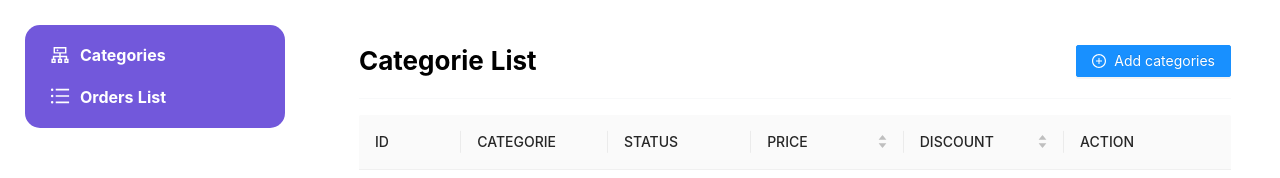
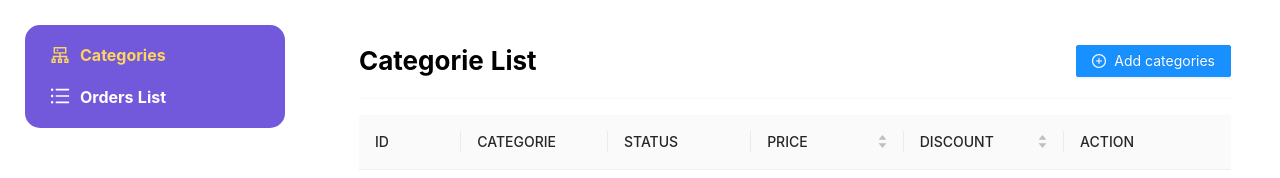
Before and after one commit to canhlocphan/ecommerce-management-frontend, a React (Create React App) app: page / in a window 1280 px wide. Shown: the top 178 px of the page. Built offline with nearby package versions, Linux system fonts and the light colour scheme.

Commit message:
add router

```diff
--- a/package.json
+++ b/package.json
@@ -15,6 +15,7 @@
     "react-dom": "^18.2.0",
     "react-number-format": "^4.9.3",
     "react-redux": "^8.0.2",
+    "react-router-dom": "^6.3.0",
     "react-scripts": "5.0.1",
     "web-vitals": "^2.1.4"
   },
--- a/src/App.jsx
+++ b/src/App.jsx
@@ -1,3 +1,5 @@
+// libs
+import { Routes, Route } from "react-router-dom";
 // components
 import MainSideMenu from "./components/MainSideMenu";
 import OrdersList from "./pages/OrdersList";
@@ -9,7 +11,10 @@ const App = () => (
   <div className="app-wrapper">
     <div className="app-wrapper-inner">
       <MainSideMenu />
-      <OrdersList />
+      <Routes>
+        <Route path="/" element={<OrdersList />} />
+        <Route path="/orders-list" element={<h1>VCL</h1>} />
+      </Routes>
     </div>
   </div>
 );
--- a/src/components/MainSideMenu/components/MenuItem/index.jsx
+++ b/src/components/MainSideMenu/components/MenuItem/index.jsx
@@ -1,15 +1,19 @@
 // libs
-import React from 'react';
+import React from "react";
+import { NavLink } from "react-router-dom";
 // others
-import './styles.scss';
+import "./styles.scss";
 
-const MenuItem = ({ title, icon }) => (
-    <div className="menu-item-wrapper">
-      <div className="menu-item-icon-wrapper">
-        {icon}
-      </div>
+const MenuItem = ({ title, icon, to }) => {
+  const navLinkClass = ({ isActive }) =>
+    isActive ? "menu-item-wrapper activated" : "menu-item-wrapper";
+
+  return (
+    <NavLink to={to} className={navLinkClass}>
+      <div className="menu-item-icon-wrapper">{icon}</div>
       <div className="menu-item-title">{title}</div>
-    </div>
-  )
+    </NavLink>
+  );
+};
 
 export default MenuItem;
--- a/src/components/MainSideMenu/components/MenuItem/styles.scss
+++ b/src/components/MainSideMenu/components/MenuItem/styles.scss
@@ -5,6 +5,10 @@
   padding: 5px;
   color: #fff;
   cursor: pointer;
+
+  &.activated {
+    color: #ffd55d;
+  }
 
   .menu-item-icon-wrapper {
     padding: 0px 10px 0px 10px;
--- a/src/components/MainSideMenu/mains/MenuList/index.jsx
+++ b/src/components/MainSideMenu/mains/MenuList/index.jsx
@@ -9,8 +9,8 @@ import "./styles.scss";
 
 const MenuList = () => (
   <div className="menu-list-wrapper">
-    {mainSideMenuList.map(({ title, icon }) => (
-      <MenuItem key={title} {...{title,icon}} />
+    {mainSideMenuList.map(({ title, icon, to }) => (
+      <MenuItem key={title} {...{ title, icon, to }} />
     ))}
   </div>
 );
--- a/src/dataSources/mainSideMenu.js
+++ b/src/dataSources/mainSideMenu.js
@@ -1,8 +1,8 @@
 import { UnorderedListOutlined, ClusterOutlined } from "@ant-design/icons";
 
 const mainSideMenuList = [
-  { title: "Categories", icon: <ClusterOutlined /> },
-  { title: "Orders List", icon: <UnorderedListOutlined /> }
+  { title: "Categories", icon: <ClusterOutlined />, to: "/" },
+  { title: "Orders List", icon: <UnorderedListOutlined />, to: "/orders-list" }
 ];
 
 export default mainSideMenuList;
--- a/src/dataSources/orderListColumn.js
+++ b/src/dataSources/orderListColumn.js
@@ -14,6 +14,7 @@ const orderListColumn = [
     title: "CATEGORIE",
     dataIndex: "categorie",
     key: "categorie",
+    onFilter: (value, record) => record.categorie.includes(value),
     render: (text) => <div style={{ fontWeight: "bold" }}>{text}</div>,
   },
   {
--- a/src/index.js
+++ b/src/index.js
@@ -1,20 +1,23 @@
 // libs
-import React from 'react';
-import ReactDOM from 'react-dom/client';
-import { Provider } from 'react-redux';
+import React from "react";
+import ReactDOM from "react-dom/client";
+import { BrowserRouter } from "react-router-dom";
+import { Provider } from "react-redux";
 // components
-import App from './App';
+import App from "./App";
 // others
-import store from './store';
-import reportWebVitals from './reportWebVitals';
-import './index.css';
+import store from "./store";
+import reportWebVitals from "./reportWebVitals";
+import "./index.css";
 
-const root = ReactDOM.createRoot(document.getElementById('root'));
+const root = ReactDOM.createRoot(document.getElementById("root"));
 root.render(
   <React.StrictMode>
-    <Provider store={store}>
-      <App />
-    </Provider>
+    <BrowserRouter>
+      <Provider store={store}>
+        <App />
+      </Provider>
+    </BrowserRouter>
   </React.StrictMode>
 );
 
--- a/src/pages/OrdersList/mains/Body/index.jsx
+++ b/src/pages/OrdersList/mains/Body/index.jsx
@@ -14,7 +14,11 @@ const Body = () => {
 
   return (
     <div className="body-wrapper">
-      <Table columns={orderListColumn} dataSource={categorieList} />
+      <Table
+        columns={orderListColumn}
+        dataSource={categorieList}
+        pagination={{ pageSize: 10 }}
+      />
     </div>
   );
 };
```
Also changed, not shown: 1 other file (tests, documents, lock files or other folders).
